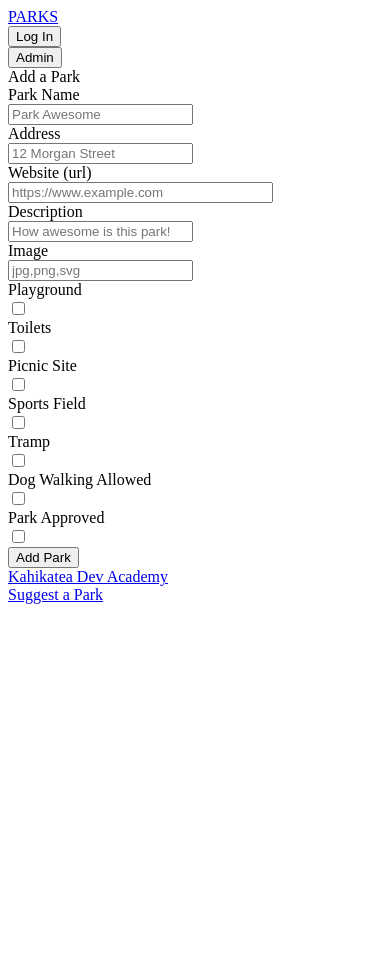
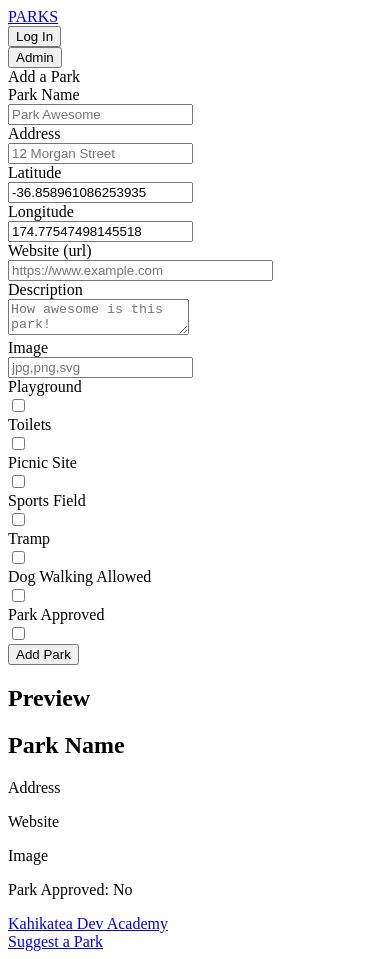
Before and after one commit to lory-costa/parks, a React app: page /add-park in a window 390 px wide. Before the commit the page ends 844 px from the top, so only its background shows below. Built offline with nearby package versions, Linux system fonts and the light colour scheme; the HTML template or start-up script is replaced by a standard one.

Commit message:
show display of park when adding new one or editing

```diff
--- a/client/components/ParkForm.jsx
+++ b/client/components/ParkForm.jsx
@@ -6,8 +6,8 @@ export default function ParkForm (props) {
   const [form, setForm] = useState(props.formData || {
     name: '',
     address: '',
-    lat: 0,
-    lon: 0,
+    lat: -36.858961086253935,
+    lon: 174.77547498145518,
     url: '',
     description: '',
     image: '',
@@ -58,13 +58,13 @@ export default function ParkForm (props) {
     }
   }
 
-  const { name, address, url, description, image, playground, toilets, picnicSite, sportsField, tramp, dogWalking, approved } = form
+  const { name, address, lat, lon, url, description, image, playground, toilets, picnicSite, sportsField, tramp, dogWalking, approved } = form
 
   return (
-    <>
+    <div className='md:flex md:justify-between mt-8 mx-14 items-start' >
       <div>
-        <div>
-          <div className='block text-black font-bold mb-1 md:mb-0 pr-4'>Add a Park</div>
+        <div className='pr-20'>
+          <div className='text-black font-bold mb-1 md:mb-0 pr-4'>Add a Park</div>
           <form className='w-full max-w-sm'>
             <div className='md:flex md:items-center mb-6'>
               <div className='md:w-1/3'>
@@ -113,6 +113,48 @@ export default function ParkForm (props) {
             <div className='md:flex md:items-center mb-6'>
               <div className='md:w-1/3'>
                 <label
+                  htmlFor='lat'
+                  className='block text-gray-500 font-bold md:text-right mb-1 md:mb-0 pr-4'>Latitude
+                </label>
+              </div>
+              <div className= 'md:w-2/3'>
+                <input
+                  id='lat'
+                  name='lat'
+                  className='bg-gray-200 border-2 border-green-300 rounded w-full py-2 px-4 text-gray-700 leading-tight focus:outline-none focus:bg-white focus:border-green-500'
+                  placeholder= '-36.858961086253935'
+                  type='text'
+                  value={lat}
+                  onChange={handleChange}
+                />
+                {invalid.lat &&
+                <div >{invalid.lat}</div>}
+              </div>
+            </div>
+            <div className='md:flex md:items-center mb-6'>
+              <div className='md:w-1/3'>
+                <label
+                  htmlFor='lon'
+                  className='block text-gray-500 font-bold md:text-right mb-1 md:mb-0 pr-4'>Longitude
+                </label>
+              </div>
+              <div className= 'md:w-2/3'>
+                <input
+                  id='lon'
+                  name='lon'
+                  className='bg-gray-200 border-2 border-green-300 rounded w-full py-2 px-4 text-gray-700 leading-tight focus:outline-none focus:bg-white focus:border-green-500'
+                  placeholder= '174.77547498145518'
+                  type='text'
+                  value={lon}
+                  onChange={handleChange}
+                />
+                {invalid.lon &&
+                <div >{invalid.lon}</div>}
+              </div>
+            </div>
+            <div className='md:flex md:items-center mb-6'>
+              <div className='md:w-1/3'>
+                <label
                   htmlFor='url'
                   className='block text-gray-500 font-bold md:text-right mb-1 md:mb-0 pr-4'
                 >Website (url)</label>
@@ -140,7 +182,7 @@ export default function ParkForm (props) {
                 </label>
               </div>
               <div className= 'md:w-2/3'>
-                <input
+                <textarea
                   id='description'
                   name='description'
                   className='bg-gray-200 border-2 border-green-300 rounded w-full py-2 px-4 text-gray-700 leading-tight focus:outline-none focus:bg-white focus:border-green-500'
@@ -312,56 +354,66 @@ export default function ParkForm (props) {
         </div>
       </div>
 
-      {/* //preview of the park in realtime - functionaility in place for name, address, url and image text
-      <div className='block text-black font-bold mb-1 md:mb-0 pr-4'>
-        <h2 className='w-full max-w-sm'>Park Preview</h2>
-        <div >
+      <div className='md:flex md:justify-between mt-8 mx-14 items-start mb-4 lg:mb-0 lg:w-1/2'>
+        <div>
+          <h2 className='text-black font-bold mb-1 md:mb-0 pr-4'>Preview</h2>
+          <div>
             {name
               ? <h2>{name}</h2>
-            : <h2 className='bg-gray-200 py-2 px-4 w-full max-w-sm'>Park Name here</h2>
+              : <h2 className='bg-gray-200 md:w-2/3 py-2 px-4 w-full max-w-sm'>Park Name</h2>
             }
             {address
               ? <p>{address}</p>
-            : <p>Park Address here</p>
+              : <p className='bg-gray-200 md:w-2/3 py-2 px-4 w-full max-w-sm'>Address</p>
             }
             {url
               ? <p>{url}</p>
-            : <p>website URL here</p>
+              : <p className='bg-gray-200 md:w-2/3 py-2 px-4 w-full max-w-sm'>Website</p>
             }
             {image
               ? <p>{image}</p>
-            : <p>Park Image here</p>
+              : <p className='bg-gray-200 md:w-1/3 py-2 px-4 w-full max-w-sm'>Image</p>
             }
-          {playground
-            ? <p>{playground}</p>
-            : <>Playground here?</>
+            <div className='flex'>
+              {!!playground && <img className='mr-3' src='/icons/playground.png' alt="playground icon" width="35" height="35"/>}
+              {!!toilets && <img className='mr-3' src='/icons/icon-toilets.svg' alt="toilet icon" width="35" height="35"/>}
+              {!!picnicSite && <img className='mr-3' src='/icons/icon-picnic-area.svg' alt="picnic icon" width="35" height="35"/> }
+              {!!sportsField && <img className='mr-3' src='/icons/icon-sports-field.svg' alt="sports icon" width="35" height="35"/> }
+              {!!tramp && <img className='mr-3' src='/icons/icon-walking.svg' alt="tramp walking icon" width="35" height="35"/>}
+              {!!dogWalking && <img src='/icons/dogAllowed.png' alt="dog allowed icon" width="35" height="35"/>}
+            </div>
+            {approved
+              ? <p className='bg-gray-200 md:w-2/3 py-2 px-4 w-full max-w-sm'>Park Approved: Yes</p>
+              : <p className='bg-gray-200 md:w-2/3 py-2 px-4 w-full max-w-sm'>Park Approved: No</p>
+            }
+            {/* {playground
+              ? <img className='mr-3' src='/icons/playground.png' alt="playground icon" width="35" height="35"/>
+              : <p className='bg-gray-200 md:w-2/3 py-2 px-4 w-full max-w-sm'>Playground: No</p>
             }
             {toilets
-            ? <p>{toilets}</p>
-            : <p>Toilets here?</p>
+              ? <p className='bg-gray-200 md:w-2/3 py-2 px-4 w-full max-w-sm'>Toilets: Yes</p>
+              : <p className='bg-gray-200 md:w-2/3 py-2 px-4 w-full max-w-sm'>Toilets: No</p>
             }
             {picnicSite
-            ? <p>{picnicSite}</p>
-            : <p>Picnic-Site here?</p>
+              ? <p className='bg-gray-200 md:w-2/3 py-2 px-4 w-full max-w-sm'>Picnic Site: Yes</p>
+              : <p className='bg-gray-200 md:w-2/3 py-2 px-4 w-full max-w-sm'>Picnic Site: No</p>
             }
             {sportsField
-            ? <p>{sportsField}</p>
-            : <p>Sports-field here?</p>
+              ? <p className='bg-gray-200 md:w-2/3 py-2 px-4 w-full max-w-sm'>Sports field: Yes</p>
+              : <p className='bg-gray-200 md:w-2/3 py-2 px-4 w-full max-w-sm'>Sports field: No</p>
             }
             {tramp
-            ? <p>{tramp}</p>
-            : <p>Tramp/Bush walk here?</p>
+              ? <p className='bg-gray-200 md:w-2/3 py-2 px-4 w-full max-w-sm'>Tramp/Bush walk: Yes</p>
+              : <p className='bg-gray-200 md:w-2/3 py-2 px-4 w-full max-w-sm'>Tramp/Bush walk: No</p>
             }
             {dogWalking
-            ? <p>{dogWalking}</p>
-            : <p>Dog Walking allowed?</p>
-          }
-          {approved
-            ? <p>{approved}</p>
-            : <p>Park Approved?</p>
-          }
+              ? <p className='bg-gray-200 md:w-2/3 py-2 px-4 w-full max-w-sm'>Dog Walking Allowed: Yes</p>
+              : <p className='bg-gray-200 md:w-2/3 py-2 px-4 w-full max-w-sm'>Dog Walking allowed: No</p>
+            } */}
+
           </div>
-      </div> */}
-    </>
+        </div>
+      </div>
+    </div>
   )
 }
--- a/client/pages/AddPark.jsx
+++ b/client/pages/AddPark.jsx
@@ -27,9 +27,10 @@ export default function AddPark (props) {
   }
 
   return (
-    <div className='flex flex-col'>
+    <div>
       <Header />
       <ParkForm
+        className='md:flex md:justify-center mb-6'
         action='Add Park'
         submitPark={submitPark}
       />
--- a/client/pages/ParkDetails.jsx
+++ b/client/pages/ParkDetails.jsx
@@ -8,6 +8,7 @@ import Comments from '../components/Comments'
 import Footer from '../components/Footer'
 
 import { getPark } from './ParkDetailsHelper'
+import { getComments } from '../apis/comments'
 
 function ParkDetails () {
   const { id } = useParams()
```
Lines whose indentation alone changed are shown as unchanged.
